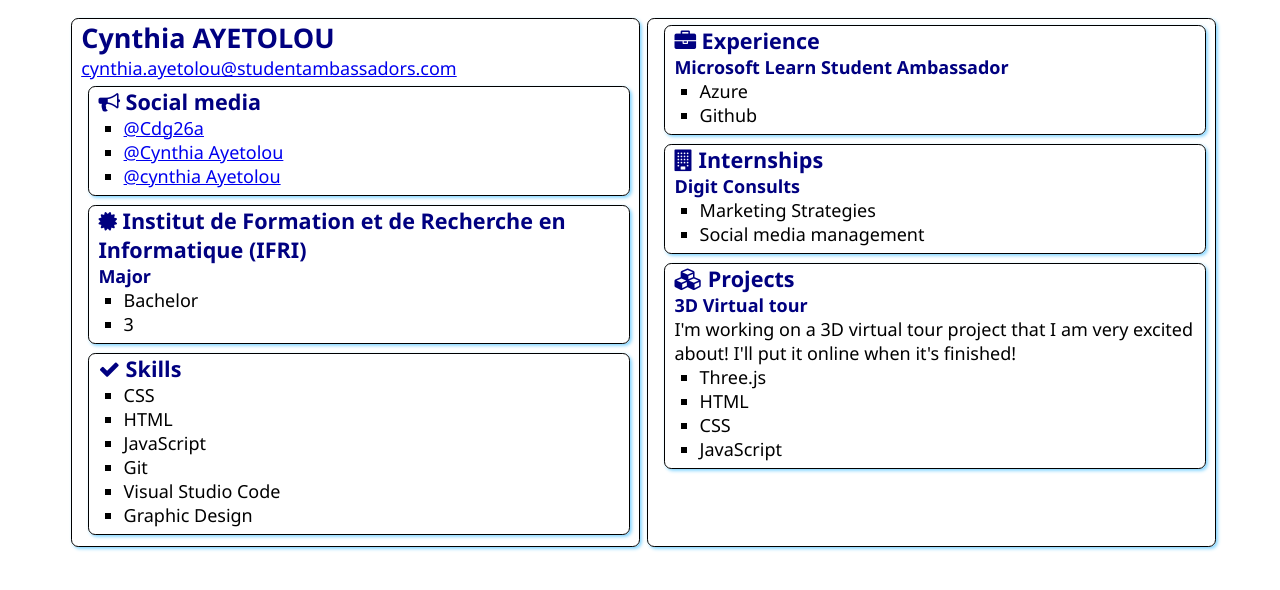
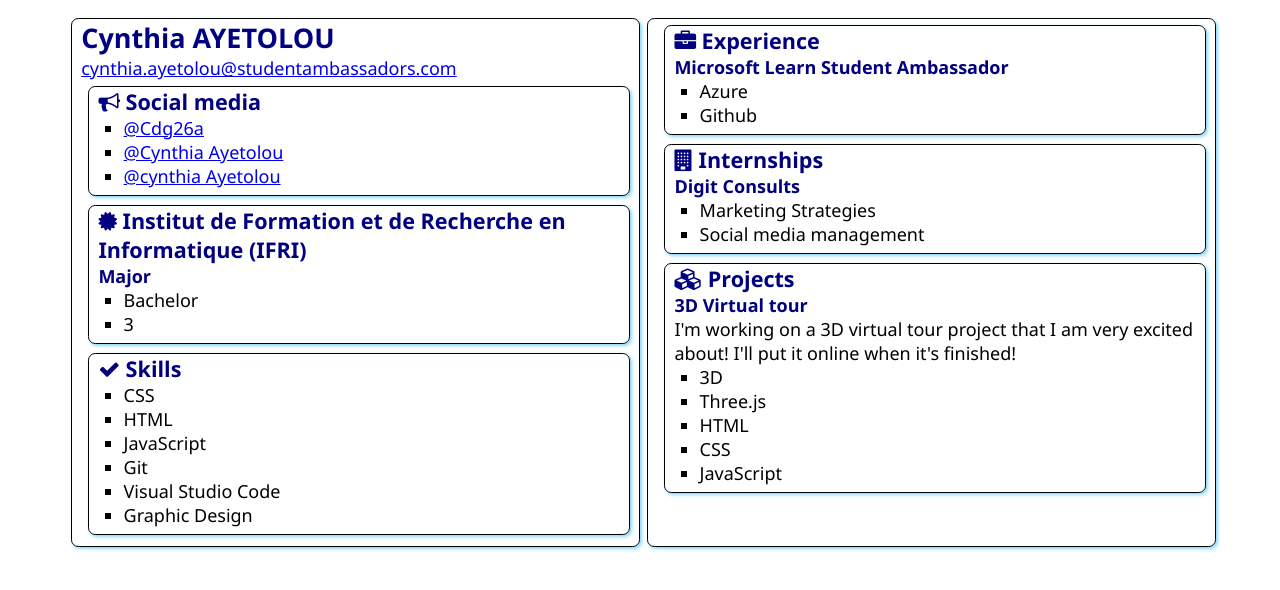
Before and after one commit to Cdg26A/SATechnicalOnboarding, a plain HTML site: page src/index.html in a window 1280 px wide. Drawn offline with Linux system fonts and the light colour scheme.

Commit message:
Update index.html

```diff
--- a/src/index.html
+++ b/src/index.html
@@ -90,10 +90,12 @@
                 <h3>3D Virtual tour</h3>
                 <div>I'm working on a 3D virtual tour project that I am very excited about! I'll put it online when it's finished!</div>
                 <ul>
+                    <li>3D</li>
                     <li>Three.js</li>
                     <li>HTML</li>
                     <li>CSS</li>
                     <li>JavaScript</li>
+
                 </ul>
             </section>
         </article>
```
